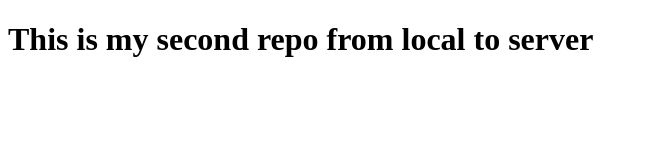
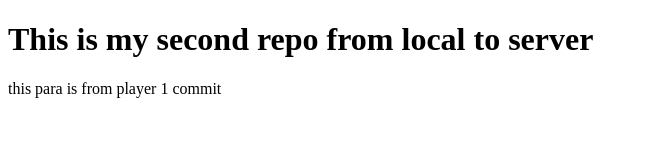
Before and after one commit to Abhishek-Pandey2023/demo2, a plain HTML site: page index.html in a window 1280 px wide. Shown: the whole page, without its empty margins (0-648 px from the left). Drawn offline with Linux system fonts and the light colour scheme.

Commit message:
this commit for add changes from player one

```diff
--- a/index.html
+++ b/index.html
@@ -8,6 +8,7 @@
 <body>
 
     <h1>This is my second repo from local to server</h1>
+<p>this para is from player 1 commit</p>
 
 </body>
 </html>
```
